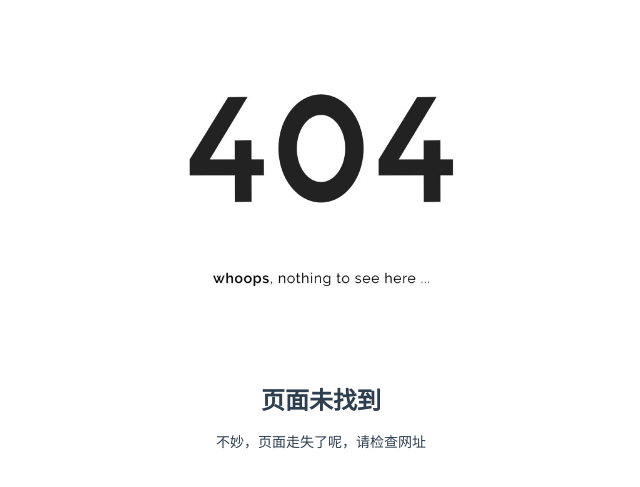
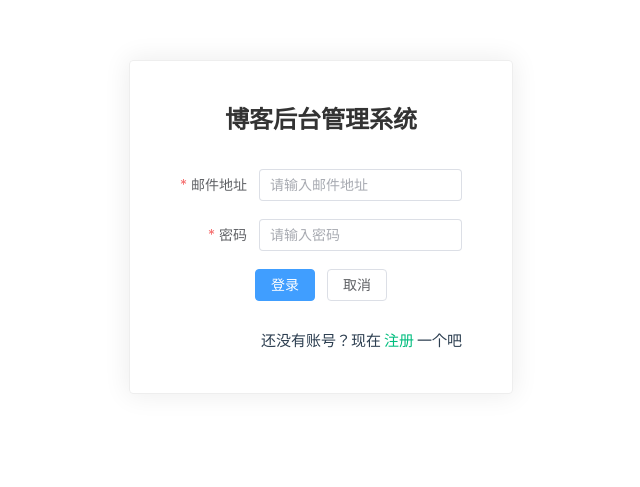
Before and after one commit to shawn020308/Myblog-frontend, a Vue app: page /login in a window 1280 px wide. Shown: the part 173-660 px from the top of the page, without its empty margins (319-959 px from the left). Built offline with nearby package versions, Linux system fonts and the light colour scheme; no server answers.

Commit message:
feat: add login module

```diff
--- a/src/http.js
+++ b/src/http.js
@@ -58,7 +58,7 @@ axios.interceptors.response.use(
 // 创建注册用户的请求
 const registerUser = async (userData) => {
     try {
-        console.log('Sending data:', userData); // 输出即将发送的数据
+        console.log('发送的数据:', userData); // 输出即将发送的数据
         const response = await axios.post('http://localhost:3001/api/users/register', qs.stringify(userData), {
             headers: {
                 'Content-Type': 'application/x-www-form-urlencoded' // 设置请求头
@@ -70,7 +70,28 @@ const registerUser = async (userData) => {
         throw error; // 继续抛出错误
     }
 };
+
+// 创建登录请求
+const loginUser = async (userData) => {
+    try {
+        console.log('发送的数据:', userData);
+        const response = await axios.post('http://localhost:3001/api/users/login', qs.stringify(userData), {
+            headers: {
+                'Content-Type': 'application/x-www-form-urlencoded'
+            }
+        });
+        return response.data;
+    } catch (error) {
+        console.error('登录失败:', error.response?.data || error.message);
+        throw error;
+    }
+};
+
+
+
+
 export default {
     registerUser,
+    loginUser,
     axios,
 };
--- a/src/router.js
+++ b/src/router.js
@@ -1,6 +1,7 @@
 import { createRouter, createWebHistory } from 'vue-router';
 import Index from './views/Index.vue'; // 确保路径正确
 import Register from './views/Register.vue';
+import Login from './views/Login.vue';
 import NotFoundPage from './views/404.vue';
 
 const router = createRouter({
@@ -21,6 +22,11 @@ const router = createRouter({
             component: Register,
         },
         {
+            path: '/login',
+            name: '/login',
+            component: Login,
+        },
+        {
             path: '/:catchAll(.*)',
             name: '/404',
             component: NotFoundPage,
--- /dev/null
+++ b/src/views/Login.vue
@@ -0,0 +1,115 @@
+<script setup>
+import { reactive, ref } from 'vue'
+import { ElMessage } from 'element-plus'
+import axios from '../http.js' // 确保路径正确
+import { useRouter } from 'vue-router'
+
+
+const form = reactive({
+  user_email: '',
+  user_password: '',
+})
+const rules = reactive({
+  user_email: [
+    { required: true, message: '需要一个邮件地址', trigger: 'blur' },
+    { type: 'email', message: '请输入有效的邮件地址', trigger: ['blur', 'change'] }
+  ],
+  user_password: [
+    { required: true, message: '需要一个密码', trigger: 'blur' },
+    { min: 6, message: '密码至少为6个字符', trigger: 'blur' }
+  ],
+})
+
+const loginForm = ref(null)
+const router = useRouter()
+
+const onSubmit = () => {
+  loginForm.value.validate((valid) => {
+    if (valid) {
+      // 输出表单数据
+      console.log('提交表单数据:', form);
+
+      axios.loginUser(form) // 将调用API的部分修改为登录功能
+          .then(res => {
+            ElMessage.success('登录成功！');
+            console.log('响应数据:', res.data);
+            // 登录成功后可能需要跳转到首页或其他页面
+            router.push({ name: 'home' });
+          })
+          .catch(err => {
+            const errorMessage = err.response?.data?.msg || '登录失败，请重试'; // 如果后端返回了msg，就使用它
+            ElMessage.error(errorMessage);
+            console.error('登录错误:', err);
+          });
+    } else {
+      ElMessage.error('请填写完整并修正表单中的错误');
+      return false;
+    }
+  });
+}
+
+
+</script>
+
+<template>
+  <div class="login">
+    <h1 class="login-title">博客后台管理系统</h1>
+    <el-form :model="form" :rules="rules" label-width="auto" ref="loginForm">
+      <el-form-item label="邮件地址" prop="user_email">
+        <el-input v-model="form.user_email" placeholder="请输入邮件地址"/>
+      </el-form-item>
+      <el-form-item label="密码" prop="user_password">
+        <el-input v-model="form.user_password" type="password" placeholder="请输入密码"/>
+      </el-form-item>
+      <el-form-item :style="{ justifyContent: 'center' }">
+        <el-button type="primary" @click="onSubmit">登录</el-button>
+        <el-button>取消</el-button>
+      </el-form-item>
+      <div class="tips-area">
+        <p>还没有账号？现在<router-link to="/register">注册</router-link>一个吧</p>
+      </div>
+    </el-form>
+  </div>
+</template>
+
+<style scoped>
+:deep(.el-form-item__content) {
+  display: flex !important;
+  justify-content: center !important;
+  margin-left: 0 !important;
+}
+
+.login {
+  position: relative;
+  width: 100%;
+  height: 100%;
+  border: 1px solid #eee;
+  border-radius: 4px;
+  padding: 20px;
+  box-shadow: 0 0 26px 2px #eee;
+}
+
+.login-title {
+  font-size: 18px;
+  margin-bottom: 20px;
+  color: #333;
+  text-align: center;
+  font-weight: 700;
+}
+
+.tips-area{
+  padding: 10px 0 0 0;
+  text-align: end;
+}
+
+@media (min-width: 1024px) {
+  .login-title {
+    font-size: 24px;
+    margin-bottom: 30px;
+  }
+
+  .login {
+    padding: 40px 50px;
+  }
+}
+</style>
```
